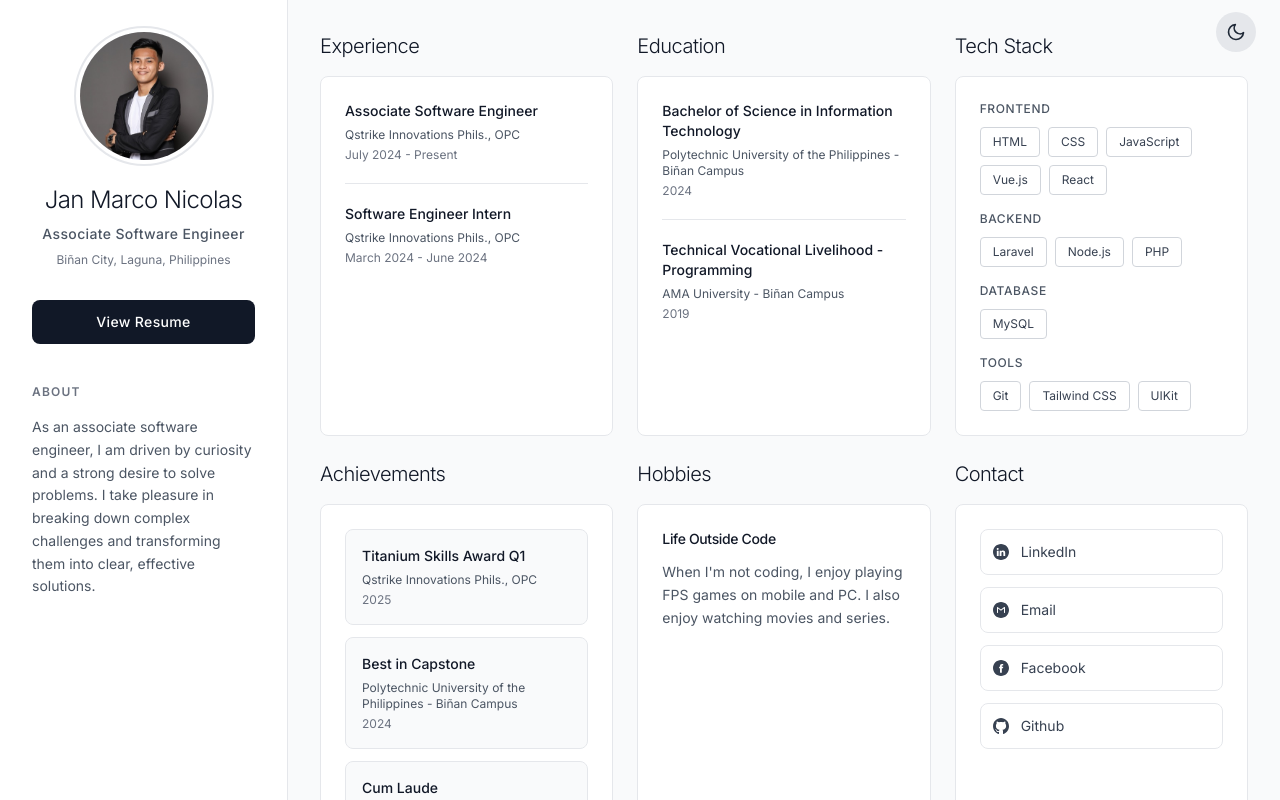
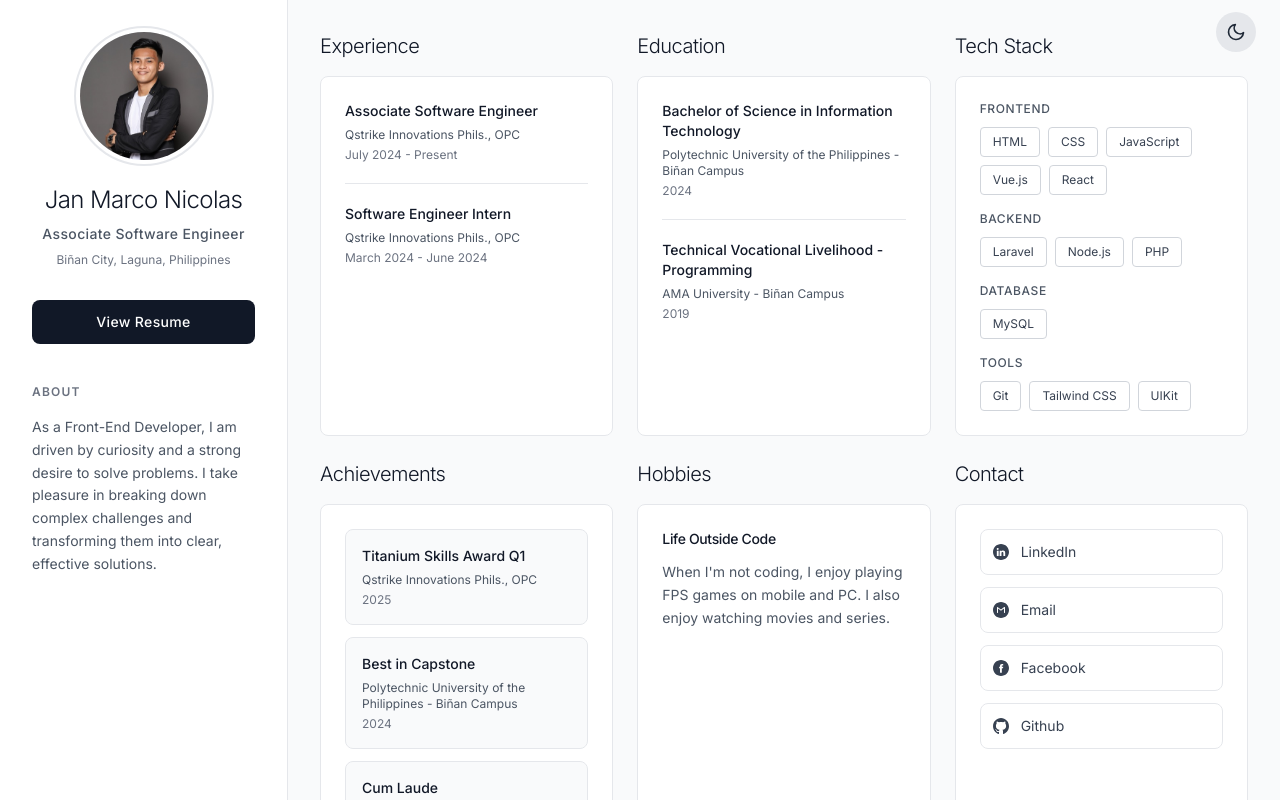
Before and after one commit to jmnicolass/Modern-Portfolio, a Vue app: page / in a window 1280 px wide. Built offline with nearby package versions, Linux system fonts and the light colour scheme.

Commit message:
Update bio.

```diff
--- a/src/App.vue
+++ b/src/App.vue
@@ -349,7 +349,7 @@ const profile = ref({
   name: 'Jan Marco Nicolas',
   location: 'Biñan City, Laguna, Philippines',
   title: 'Associate Software Engineer',
-  bio: 'As an associate software engineer, I am driven by curiosity and a strong desire to solve problems. I take pleasure in breaking down complex challenges and transforming them into clear, effective solutions.'
+  bio: 'As a Front-End Developer, I am driven by curiosity and a strong desire to solve problems. I take pleasure in breaking down complex challenges and transforming them into clear, effective solutions.'
 });
 
 const openResumeModal = () => {
```
